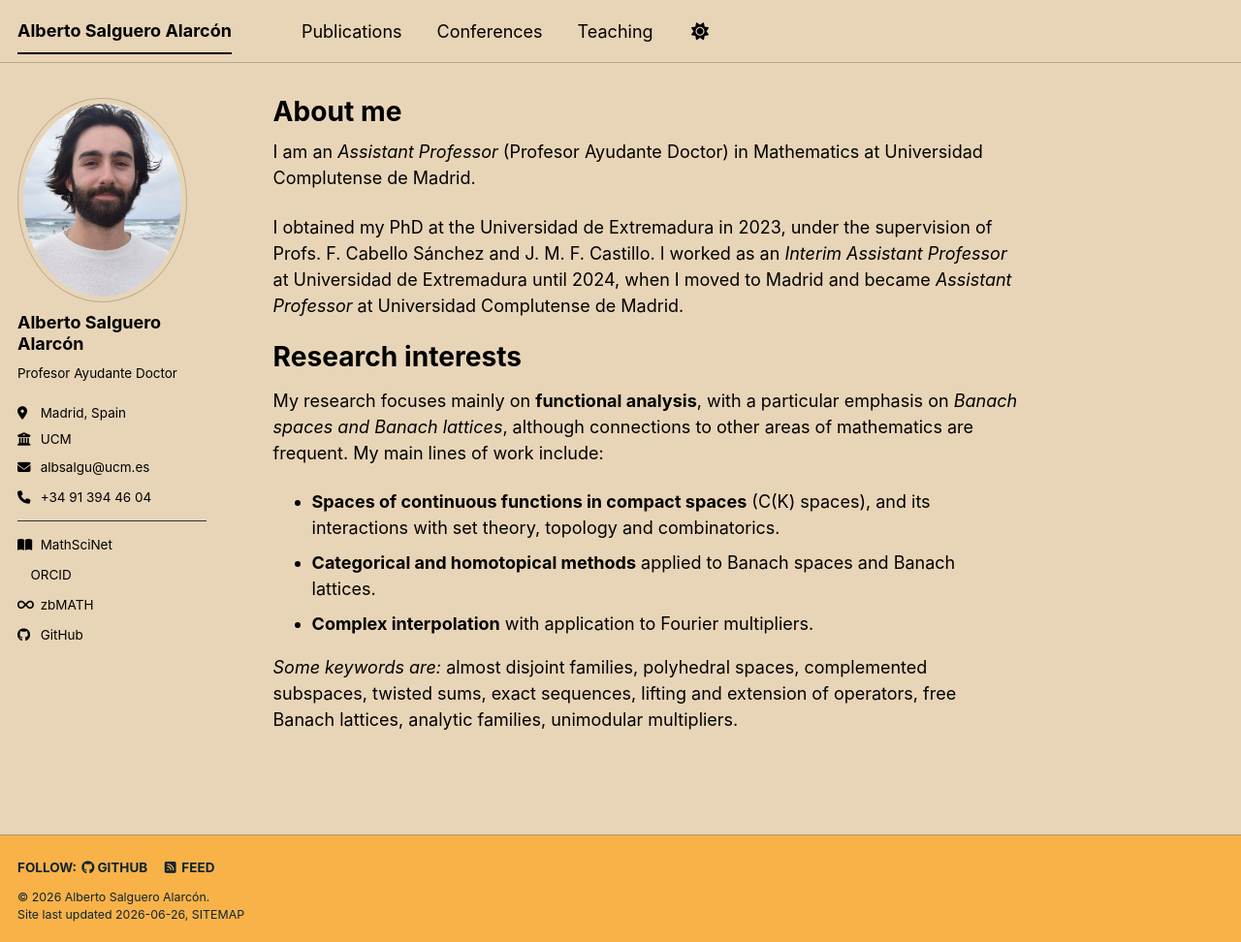
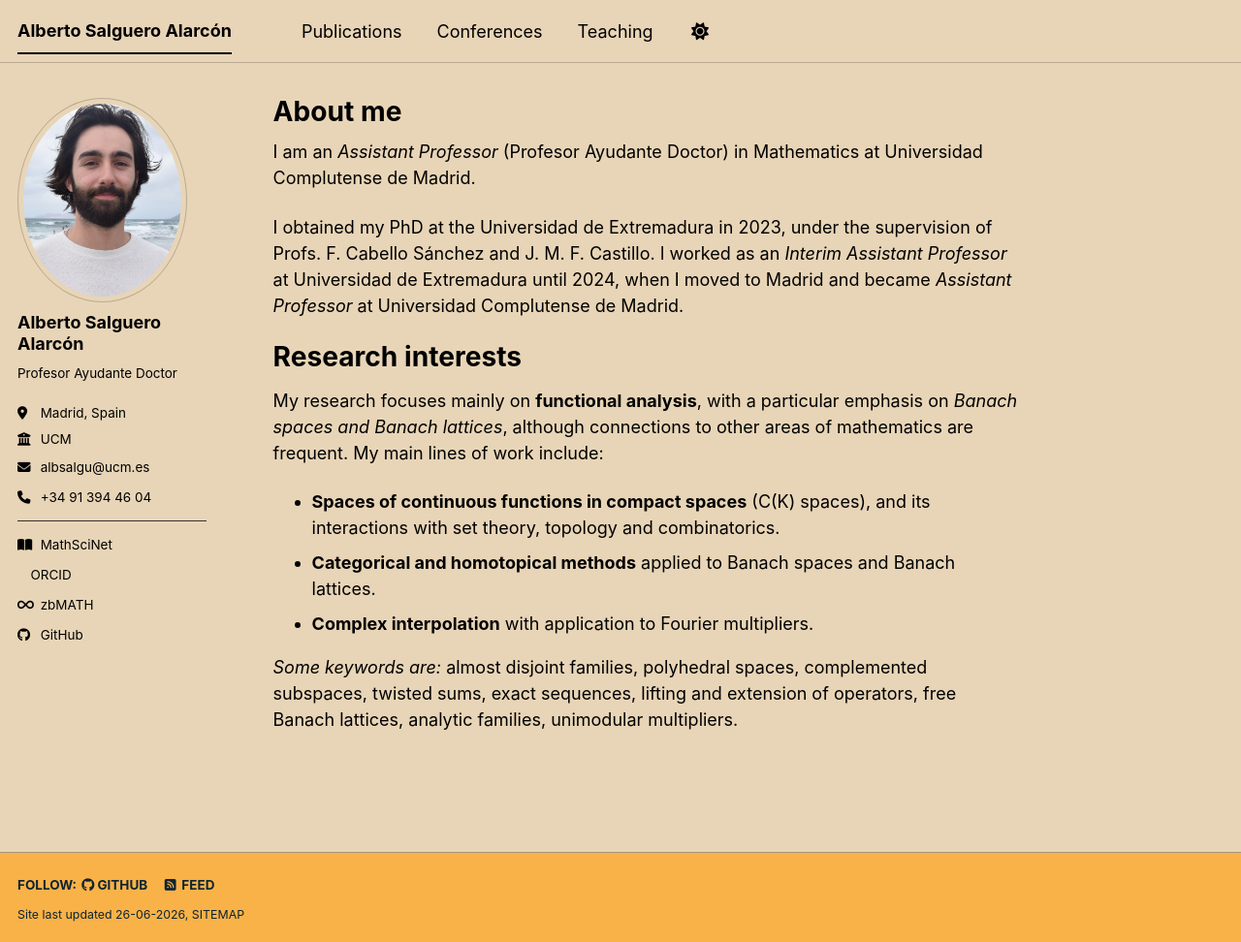
Before and after one commit to salgueroalarcon/salgueroalarcon.github.io, a Jekyll site: the page built from _pages/about.md, in a window 1280 px wide and 972 px high. Shown: the whole window at 97% size. Built offline with Jekyll 4.4.1, drawn with Linux system fonts in a browser that asks for light colours; a style sheet for code colours, icons or effects is not loaded.

Commit message:
Change date format in footer
Updated copyright year format and last updated date format in footer.

```diff
--- a/_includes/footer.html
+++ b/_includes/footer.html
@@ -20,6 +20,5 @@
 {% endif %}
 
 <div class="page__footer-copyright">
-  &copy; {{ site.time | date: '%Y' }} {{ site.name | default: site.title }}.<br />
-  Site last updated {{ "now" | date: '%Y-%m-%d' }}, <a href="/sitemap/" style="text-transform: uppercase;">{{ site.data.ui-text[site.locale].site_map | default: "Sitemap" }}</a>
+  Site last updated {{ "now" | date: '%d-%m-%Y' }}, <a href="/sitemap/" style="text-transform: uppercase;">{{ site.data.ui-text[site.locale].site_map | default: "Sitemap" }}</a>
 </div>
```
